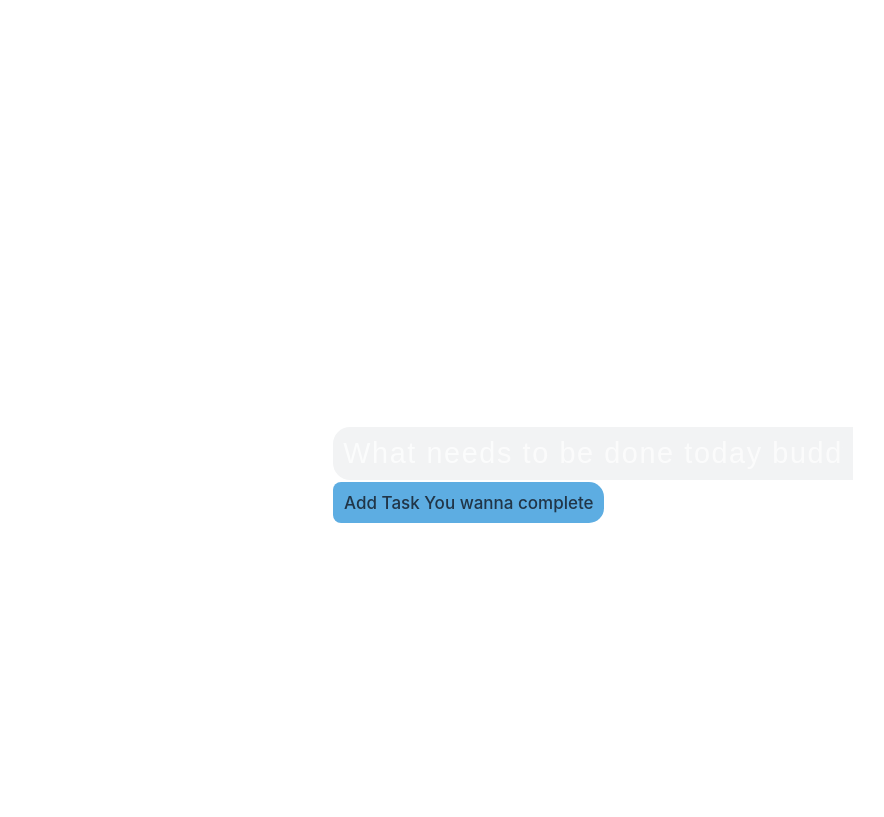
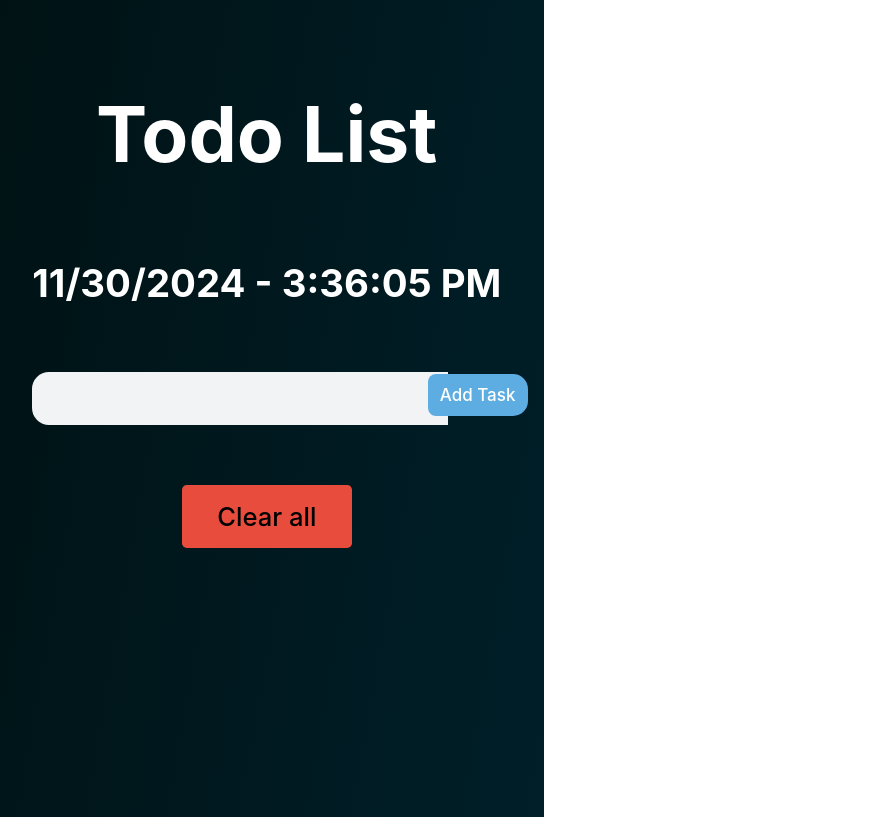
Before and after one commit to Anujsinghchaudhary/todoapp-react, a React (Vite) app: page / in a window 1280 px wide. Shown: the whole page, without its empty margins (10-894 px from the left). Built offline with nearby package versions, Linux system fonts and the light colour scheme.

Commit message:
new code

```diff
--- a/src/components/Todo.css
+++ b/src/components/Todo.css
@@ -1,4 +1,4 @@
-section {
+/* section {
   width: 100%;
   margin-top: 10rem;
   display: flex;
--- a/src/components/Todo.jsx
+++ b/src/components/Todo.jsx
@@ -1,22 +1,87 @@
-import react from 'react';
-import './todo.css';
-import { useState } from'react';
+import { useState } from "react";
+import "./Todo.css";
+import { TodoForm } from "./TodoForm";
+import { TodoList } from "./TodoList";
+import { TodoDate } from "./TodoDate";
+import {
+  getLocalStorageTodoData,
+  setLocalStorageTodoData,
+} from "./TodoLocalStorage";
 
 export const Todo = () => {
-    const [todos, setTodos] = useState([]);
-    return (
-    <section className="todoapp">
-        <header>
-            <h1>Todos List</h1>
-        </header>
-        <form>
-            <div>
-                <input type="text" placeholder="What needs to be done today buddy?" />
-                <button type="submit">Add Task You wanna complete</button>
-            </div>
-        </form>
-       </section>
-    )
-}
+  const [task, setTask] = useState(() => getLocalStorageTodoData());
 
-export default Todo;
+  const handleFormSubmit = (inputValue) => {
+    const { id, content, checked } = inputValue;
+
+    //to check if the input field is empty or not
+    if (!content) return;
+
+    // to check if the data is already existing or not
+    // if (task.includes(inputValue)) return;
+    const ifTodoContentMatched = task.find(
+      (curTask) => curTask.content === content
+    );
+    if (ifTodoContentMatched) return;
+
+    setTask((prevTask) => [...prevTask, { id, content, checked }]);
+  };
+
+  //todo add data to localStorage
+  setLocalStorageTodoData(task);
+
+  //todo handleDeleteTodo function
+  const handleDeleteTodo = (value) => {
+    const updatedTask = task.filter((curTask) => curTask.content !== value);
+    setTask(updatedTask);
+  };
+
+  //todo handleClearTodoData functionality
+  const handleClearTodoData = () => {
+    setTask([]);
+  };
+
+  //todo handleCheckedTodo functionality
+  const handleCheckedTodo = (content) => {
+    const updatedTask = task.map((curTask) => {
+      if (curTask.content === content) {
+        return { ...curTask, checked: !curTask.checked };
+      } else {
+        return curTask;
+      }
+    });
+    setTask(updatedTask);
+  };
+
+  return (
+    <section className="todo-container">
+      <header>
+        <h1>Todo List</h1>
+        <TodoDate />
+      </header>
+
+      <TodoForm onAddTodo={handleFormSubmit} />
+
+      <section className="myUnOrdList">
+        <ul>
+          {task.map((curTask) => {
+            return (
+              <TodoList
+                key={curTask.id}
+                data={curTask.content}
+                checked={curTask.checked}
+                onHandleDeleteTodo={handleDeleteTodo}
+                onHandleCheckedTodo={handleCheckedTodo}
+              />
+            );
+          })}
+        </ul>
+      </section>
+      <section>
+        <button className="clear-btn" onClick={handleClearTodoData}>
+          Clear all
+        </button>
+      </section>
+    </section>
+  );
+};
--- /dev/null
+++ b/src/components/TodoDate.jsx
@@ -0,0 +1,18 @@
+import { useEffect, useState } from "react";
+
+export const TodoDate = () => {
+  const [dateTime, setDateTime] = useState("");
+
+  useEffect(() => {
+    const interval = setInterval(() => {
+      const now = new Date();
+      const formattedDate = now.toLocaleDateString();
+      const formattedTime = now.toLocaleTimeString();
+
+      setDateTime(`${formattedDate} - ${formattedTime}`);
+    }, 1000);
+
+    return () => clearInterval(interval);
+  }, []);
+  return <h2 className="date-time">{dateTime}</h2>;
+};
--- /dev/null
+++ b/src/components/TodoForm.jsx
@@ -0,0 +1,36 @@
+import { useState } from "react";
+
+export const TodoForm = ({ onAddTodo }) => {
+  const [inputValue, setInputValue] = useState({});
+
+  const handleInputChange = (value) => {
+    setInputValue({ id: value, content: value, checked: false });
+  };
+
+  const handleFormSubmit = (event) => {
+    event.preventDefault();
+    onAddTodo(inputValue);
+    setInputValue({ id: "", content: "", checked: false });
+  };
+
+  return (
+    <section className="form">
+      <form onSubmit={handleFormSubmit}>
+        <div>
+          <input
+            type="text"
+            className="todo-input"
+            autoComplete="off"
+            value={inputValue.content}
+            onChange={(event) => handleInputChange(event.target.value)}
+          />
+        </div>
+        <div>
+          <button type="submit" className="todo-btn">
+            Add Task
+          </button>
+        </div>
+      </form>
+    </section>
+  );
+};
--- /dev/null
+++ b/src/components/TodoList.jsx
@@ -0,0 +1,20 @@
+import { MdCheck, MdDeleteForever } from "react-icons/md";
+
+export const TodoList = ({
+  data,
+  checked,
+  onHandleDeleteTodo,
+  onHandleCheckedTodo,
+}) => {
+  return (
+    <li className="todo-item">
+      <span className={checked ? "checkList" : "notCheckList"}>{data}</span>
+      <button className="check-btn" onClick={() => onHandleCheckedTodo(data)}>
+        <MdCheck />
+      </button>
+      <button className="delete-btn" onClick={() => onHandleDeleteTodo(data)}>
+        <MdDeleteForever />
+      </button>
+    </li>
+  );
+};
--- /dev/null
+++ b/src/components/TodoLocalStorage.jsx
@@ -0,0 +1,11 @@
+const todoKey = "reactTodo";
+
+export const getLocalStorageTodoData = () => {
+  const rawTodos = localStorage.getItem(todoKey);
+  if (!rawTodos) return [];
+  return JSON.parse(rawTodos);
+};
+
+export const setLocalStorageTodoData = (task) => {
+  return localStorage.setItem(todoKey, JSON.stringify(task));
+};
```
Lines whose indentation alone changed are shown as unchanged.
